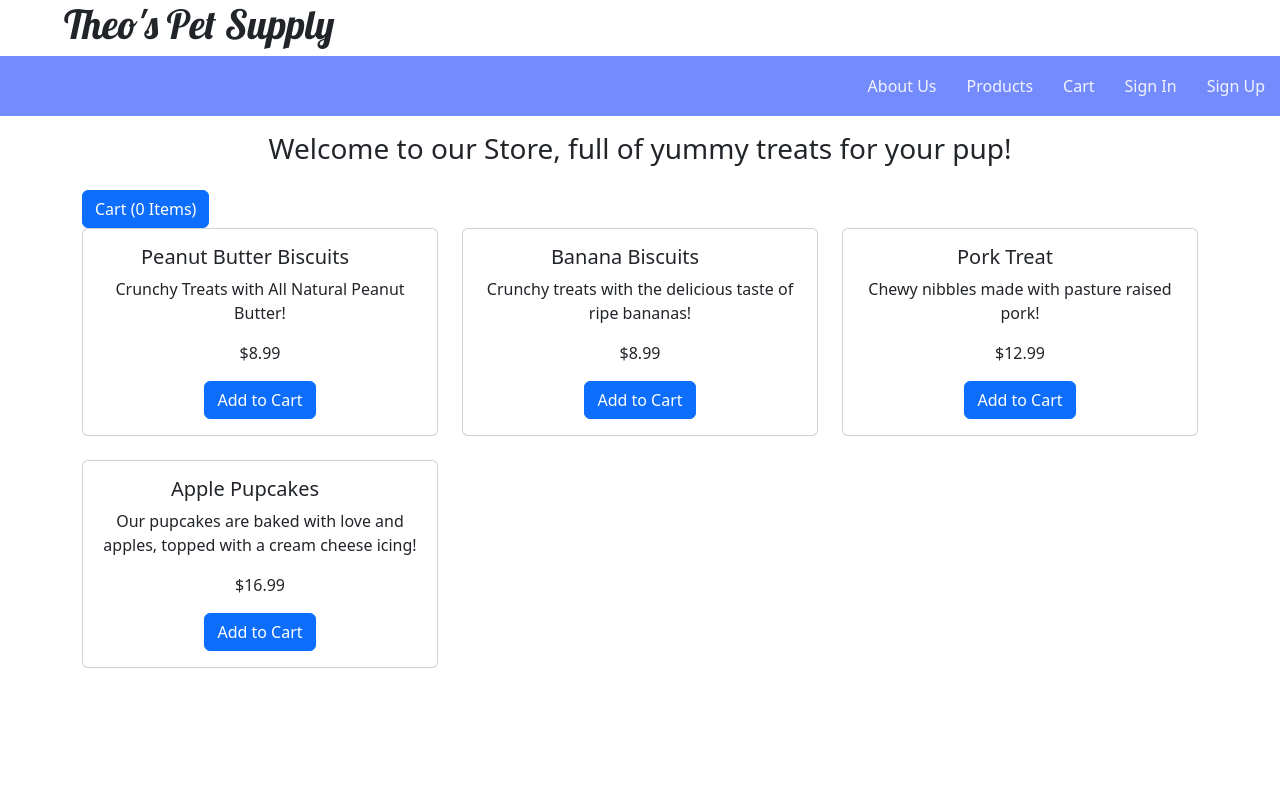
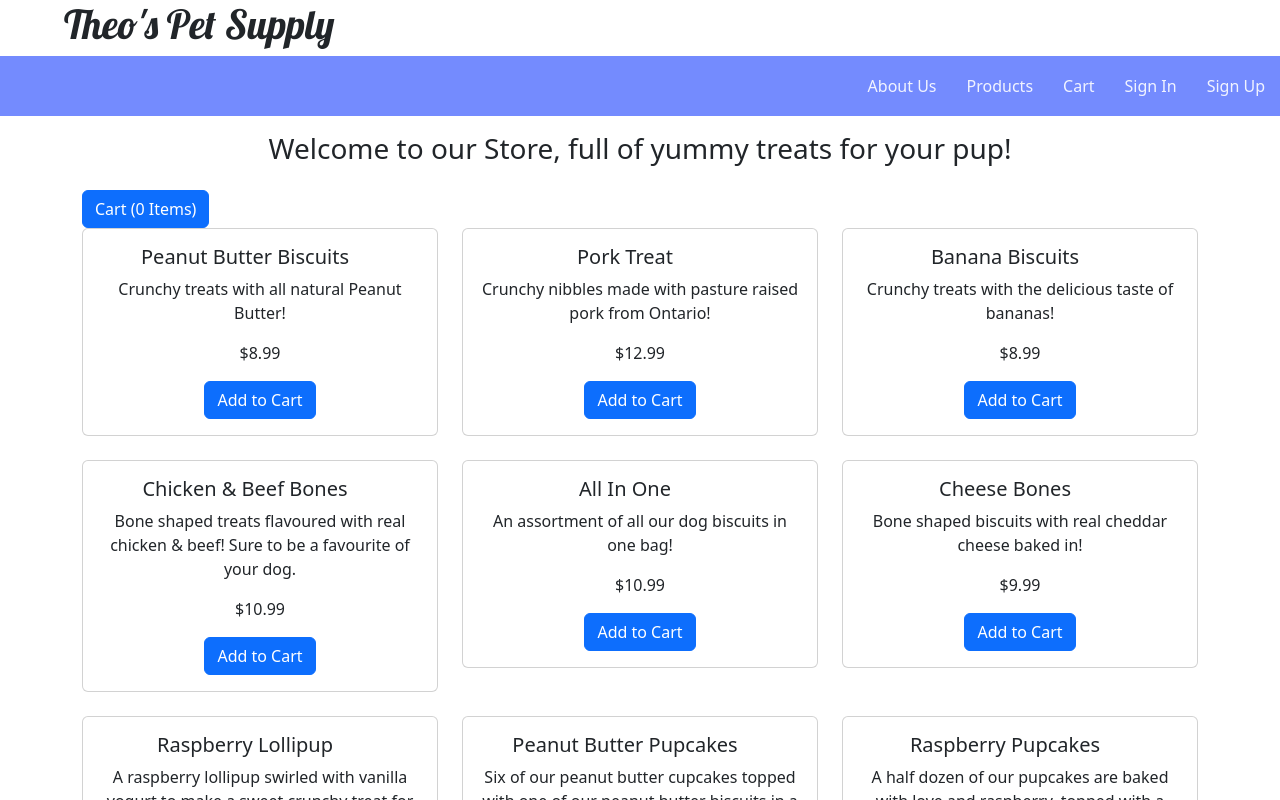
Before and after one commit to cassiewatsonn/Pet-Supply-Ecommerce-Store-, a React (Create React App) app in the folder client/: page /products in a window 1280 px wide. Shown: the top 800 px of the page. Built offline with nearby package versions, Linux system fonts and the light colour scheme; a web font is replaced by a local one.

Commit message:
updated product list to contain 9 items in total

```diff
--- a/client/src/components/pages/admin-panels/users.js
+++ b/client/src/components/pages/admin-panels/users.js
@@ -44,4 +44,3 @@ function EditBox({ userData }) {
     ) : (<></>)
 
 }
-//rkml update
--- a/client/src/productStore.js
+++ b/client/src/productStore.js
@@ -4,31 +4,63 @@ const productsArray = [
         id: "price_1Mqhv3IqV8JHGIHu4NXBgzSL",
         title: "Peanut Butter Biscuits",
         price: "8.99",
-        description: "Crunchy Treats with All Natural Peanut Butter!"
+        description: "Crunchy treats with all natural Peanut Butter!"
+    },
+        {
+        id: "price_1MrOePIqV8JHGIHuoKnknyof",
+        title: "Pork Treat",
+        price: "12.99",
+        description: "Crunchy nibbles made with pasture raised pork from Ontario!"
     },
     {
         id: "price_1MqhubIqV8JHGIHukoEB7mPp",
         title: "Banana Biscuits",
         price: "8.99",
-        description: "Crunchy treats with the delicious taste of ripe bananas!"
+        description: "Crunchy treats with the delicious taste of bananas!"
     },
     {
-        id: "price_1MrOePIqV8JHGIHuoKnknyof",
-        title: "Pork Treat",
-        price: "12.99",
-        description: "Chewy nibbles made with pasture raised pork!"
+        id: "price_1MrtR5IqV8JHGIHu2pw2ANUU",
+        title: "Chicken & Beef Bones",
+        price: "10.99",
+        description: "Bone shaped treats flavoured with real chicken & beef!  Sure to be a favourite of your dog."
+    },
+    {
+        id: "price_1MrtN6IqV8JHGIHugl1qjK15",
+        title: "All In One",
+        price: "10.99",
+        description: "An assortment of all our dog biscuits in one bag!"
 
     },
     {
+        id: "price_1MrtVdIqV8JHGIHuSPRUatfi",
+        title: "Cheese Bones",
+        price: "9.99",
+        description: "Bone shaped biscuits with real cheddar cheese baked in!"
+
+    },
+    {
+        id: "price_1MrtAGIqV8JHGIHu8OmGxeBu",
+        title: "Raspberry Lollipup",
+        price: "6.99",
+        description: "A raspberry lollipup swirled with vanilla yogurt to make a sweet crunchy treat for your pup!"
+    },
+    {
+        id: "price_1MrtFLIqV8JHGIHux0m7LTcP",
+        title: "Peanut Butter Pupcakes",
+        price: "19.99",
+        description: "Six of our peanut butter cupcakes topped with one of our peanut butter biscuits in a matching icing!"
+    },
+    {
         id: "price_1MrOgIIqV8JHGIHuyBKXbNMu",
-        title: "Apple Pupcakes",
-        price: "16.99",
-        description: "Our pupcakes are baked with love and apples, topped with a cream cheese icing!"
+        title: "Raspberry Pupcakes",
+        price: "19.99",
+        description: "A half dozen of our pupcakes are baked with love and raspberry, topped with a raspberry cream cheese icing!"
     },
+
 ]
 
 function getProductData(id) {
-    let productData = productsArray.find(product => product.id === id )
+    let productData = productsArray.find(product => product.id === id)
     if (productData === undefined) {
         console.log("product data does not exist" + id);
         return undefined;
@@ -37,4 +69,4 @@ function getProductData(id) {
 }
 
 
-export { productsArray, getProductData} ;
+export { productsArray, getProductData };
```
